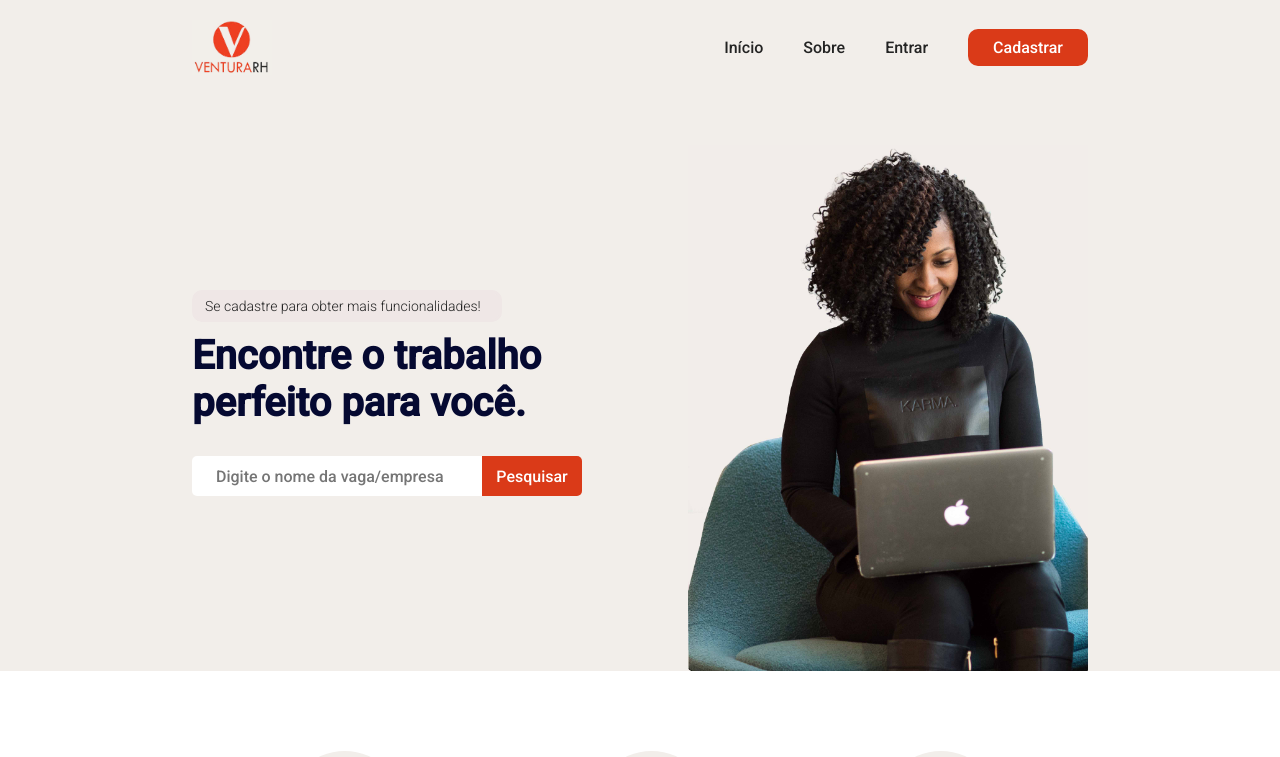
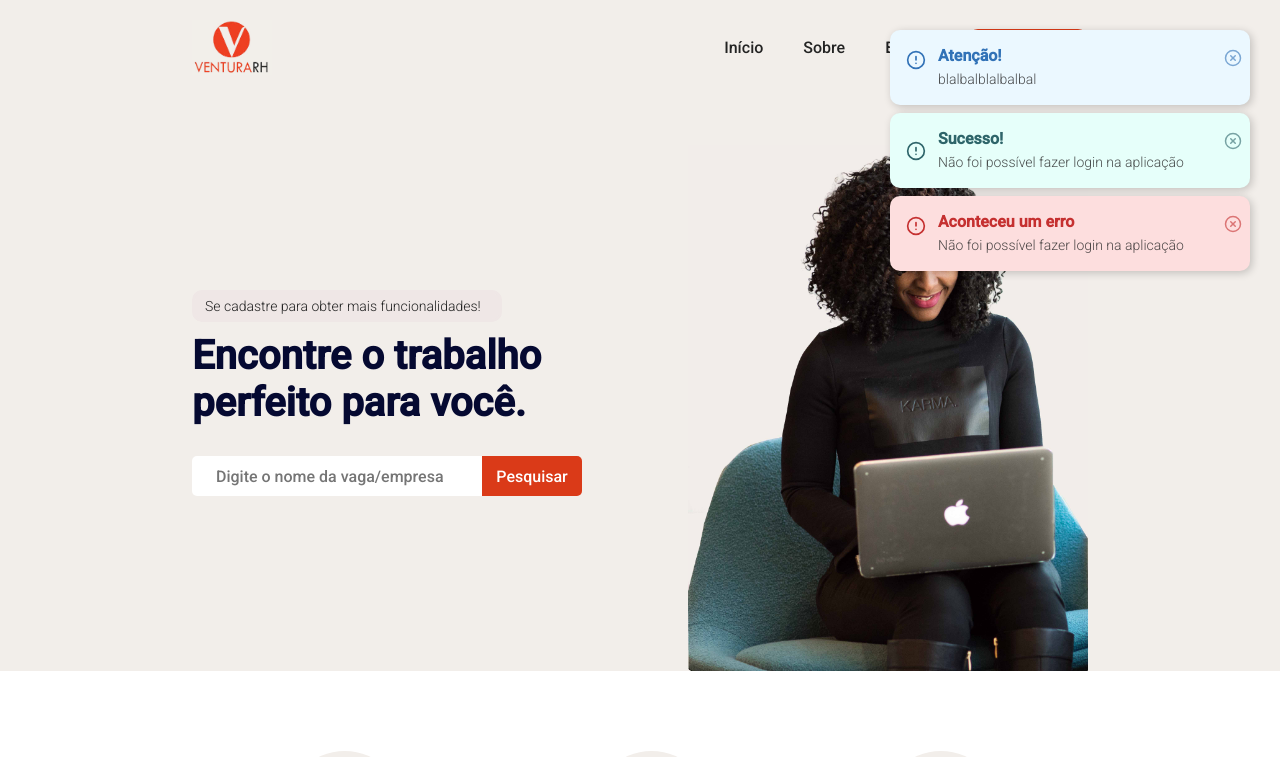
Before and after one commit to psyduck94/VenturaHR, a React (Create React App) app in the folder web/venturahr/: page / in a window 1280 px wide. Shown: the top 757 px of the page. Built offline with nearby package versions, Linux system fonts and the light colour scheme; no server answers.

Commit message:
Configurando a estrutura das mensagens Toast

```diff
--- a/web/venturahr/src/App.tsx
+++ b/web/venturahr/src/App.tsx
@@ -3,6 +3,7 @@
 import React from 'react'
 import { BrowserRouter } from 'react-router-dom'
 import GlobalStyle from './styles/global'
+import ToastContainer from './components/ToastContainer'
 import Routes from './routes'
 import { AuthProvider } from './hooks/AuthContext'
 
@@ -13,6 +14,8 @@ const App: React.FC = () => (
         <Routes />
     </BrowserRouter>
     </AuthProvider>
+
+    <ToastContainer />
     <GlobalStyle/>
     </>
 )
--- /dev/null
+++ b/web/venturahr/src/components/ToastContainer/index.tsx
@@ -0,0 +1,49 @@
+/* Arquivo que representa o componente Toast na aplicação */
+
+import React from 'react'
+import { FiAlertCircle, FiXCircle } from 'react-icons/fi'
+import { Container, Toast } from './styles'
+
+const ToastContainer: React.FC = () => {
+    return (
+        <Container>
+            <Toast type="info" hasDescription>
+                <FiAlertCircle size={20} />
+                <div>
+                    <strong>Atenção!</strong>
+                    <p>blalbalblalbalbal</p>
+                </div>
+
+                <button type="button">
+                    <FiXCircle size={18} />
+                </button>
+            </Toast>
+
+            <Toast type="success" hasDescription={false}>
+                <FiAlertCircle size={20} />
+                <div>
+                    <strong>Sucesso!</strong>
+                    <p>Não foi possível fazer login na aplicação</p>
+                </div>
+
+                <button type="button">
+                    <FiXCircle size={18} />
+                </button>
+            </Toast>
+
+            <Toast type="error" hasDescription>
+                <FiAlertCircle size={20} />
+                <div>
+                    <strong>Aconteceu um erro</strong>
+                    <p>Não foi possível fazer login na aplicação</p>
+                </div>
+
+                <button type="button">
+                    <FiXCircle size={18} />
+                </button>
+            </Toast>
+        </Container>
+    )
+}
+
+export default ToastContainer
--- /dev/null
+++ b/web/venturahr/src/components/ToastContainer/styles.ts
@@ -0,0 +1,79 @@
+/* Arquivo que representa a estilização do componente Toast */
+
+import styled, { css } from 'styled-components'
+
+interface ToastProps {
+    type?: 'success' | 'error' | 'info'
+    hasDescription: boolean
+}
+
+const toastTypeVarations = {
+    info: css`
+        background: #ebf8ff;
+        color: #3172b7;
+    `,
+    success: css`
+        background: #e6fffa;
+        color: #2e656a;
+    `,
+    error: css`
+        background: #fddede;
+        color: #c53030;
+    `
+}
+
+export const Container = styled.div`
+    position: absolute;
+    right: 0;
+    top: 0;
+    padding: 30px;
+    overflow: hidden
+`
+
+export const Toast = styled.div<ToastProps>`
+    width: 360px;
+    position: relative;
+    padding: 16px 30px 16px 16px;
+    border-radius: 10px;
+    box-shadow: 2px 2px 8px rgba(0,0,0,0.2);
+    display: flex;
+
+    & + div {
+        margin-top: 8px;
+    }
+
+    ${props => toastTypeVarations[props.type || 'info']}
+
+    > svg {
+        margin: 4px 12px 0 0;
+    }
+
+    div {
+        flex: 1;
+
+        p {
+            margin-top: 4px;
+            font-size: 14px;
+            opacity: 0.8;
+            line-height: 20px;
+        }
+    }
+
+    button {
+        position: absolute;
+        right: 8px;
+        top: 19px;
+        opacity: 0.6;
+        border: 0;
+        background: transparent;
+        color: inherit;
+    }
+
+    ${props => !props.hasDescription && css`
+        align-items: center;
+
+        svg {
+            margin-top: 0;
+        }
+    `}
+`
--- a/web/venturahr/src/pages/Login/index.tsx
+++ b/web/venturahr/src/pages/Login/index.tsx
@@ -40,8 +40,12 @@ const Login: React.FC = () => {
 
             signIn( {email: data.email, password: data.password} )
         } catch (err) {
-            const errors = getValidationErrors(err)
-            formRef.current?.setErrors(errors)
+
+            if (err instanceof Yup.ValidationError) {
+                const errors = getValidationErrors(err)
+                formRef.current?.setErrors(errors)
+            }
+
         }
     }, [signIn])
 
```
